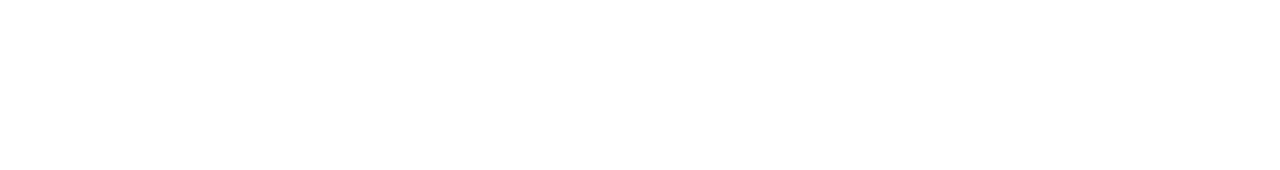
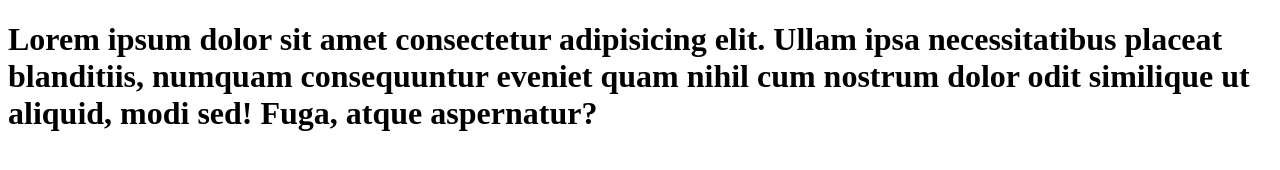
Before and after one commit to mirzohit/testgit, a plain HTML site: page index.html in a window 1280 px wide. Drawn offline with Linux system fonts and the light colour scheme.

Commit message:
Put some lorem

```diff
--- a/index.html
+++ b/index.html
@@ -6,6 +6,6 @@
     <title>Document</title>
 </head>
 <body>
-
+    <h1>Lorem ipsum dolor sit amet consectetur adipisicing elit. Ullam ipsa necessitatibus placeat blanditiis, numquam consequuntur eveniet quam nihil cum nostrum dolor odit similique ut aliquid, modi sed! Fuga, atque aspernatur?</h1>
 </body>
 </html>
```
